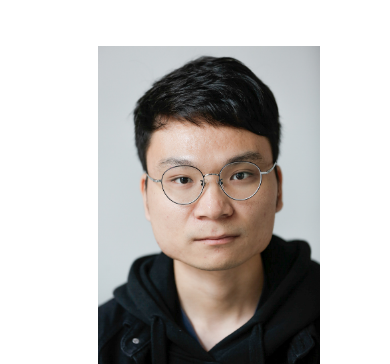
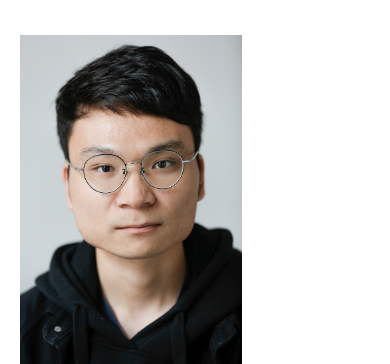
Before and after one commit to honghaozzz/honghaozzz.github.io, a plain HTML site: page index.html in a window 390 px wide. Shown: the top 364 px of the page. Drawn offline with Linux system fonts and the light colour scheme.

Commit message:
Update styles.css

```diff
--- a/styles.css
+++ b/styles.css
@@ -6,7 +6,7 @@ body {
     padding: 0;
     margin-left: 25%; /* Adjust the left spacing for the footer */
     margin-right: 25%;
-    margin-top: 5%; /* Adjust the left spacing for the footer */
+    margin-top: 2%; /* Adjust the left spacing for the footer */
     background-color: #fff;
     font-size: 20px;
     text-align: left; /* Align all text to the left */
@@ -75,6 +75,14 @@ footer {
             padding: 0px; /* 设置内边距，增加内容的可读性 */
         }
 
+        @media only screen and (max-width: 767px) {
+            /* 在小屏幕设备上取消左边距 */
+            body {
+                margin-left: 5%;
+                margin-right: 5%;
+            }
+        }
+
 /* 设置图片样式 */
 .image {
 max-width: 100%;
```
